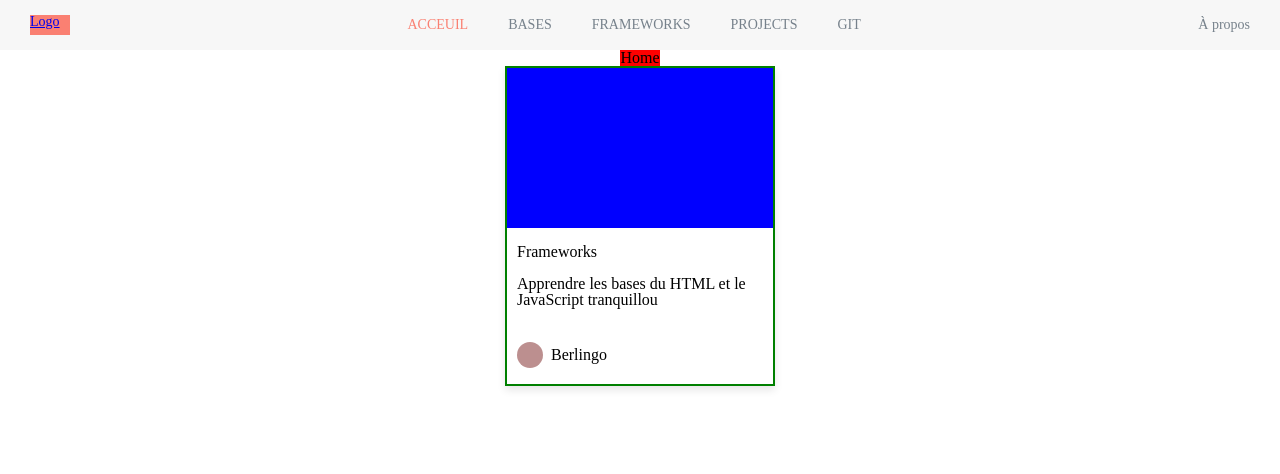
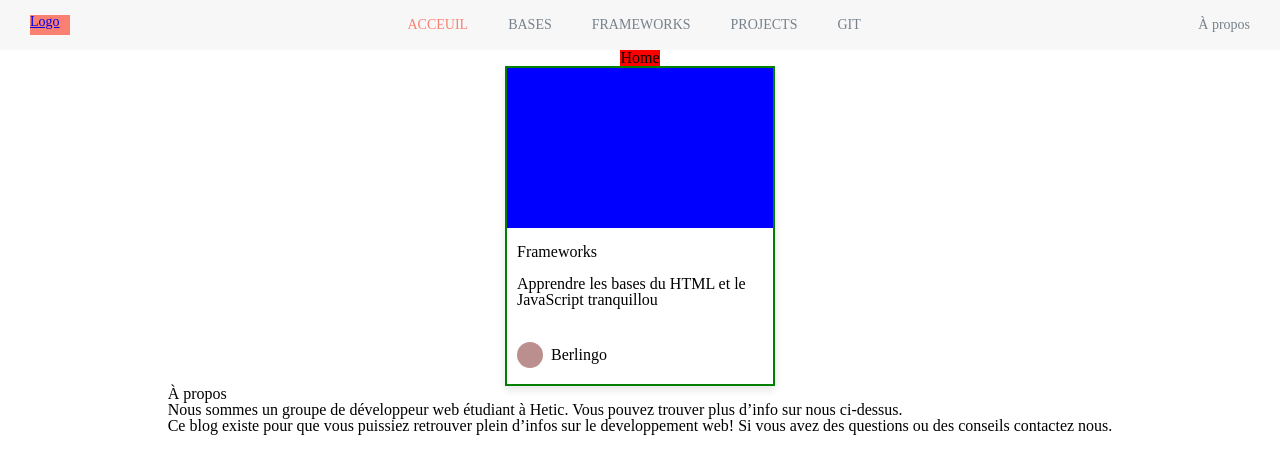
Before and after one commit to rqphy/project-b, a React (Create React App) app: page / in a window 1280 px wide. Shown: the top 474 px of the page. Built offline with nearby package versions, Linux system fonts and the light colour scheme.

Commit message:
add about section content

```diff
--- a/src/Pages/Home/Home.js
+++ b/src/Pages/Home/Home.js
@@ -10,6 +10,24 @@ function Home() {
       ></img>
       <h1>Home</h1>
       <ArticleCard />
+      <secion className="about">
+        <h2 className="about__title">À propos</h2>
+        <div className="about__team">
+          <div className="about__img"></div>
+          <div className="about__img"></div>
+          <div className="about__img"></div>
+          <div className="about__img"></div>
+        </div>
+        <p className="about__text">
+          Nous sommes un groupe de développeur web étudiant à Hetic. Vous pouvez
+          trouver plus d’info sur nous ci-dessus.
+        </p>
+        <p className="about__text">
+          Ce blog existe pour que vous puissiez retrouver plein d’infos sur le
+          developpement web! Si vous avez des questions ou des conseils
+          contactez nous.
+        </p>
+      </secion>
     </main>
   );
 }
```
